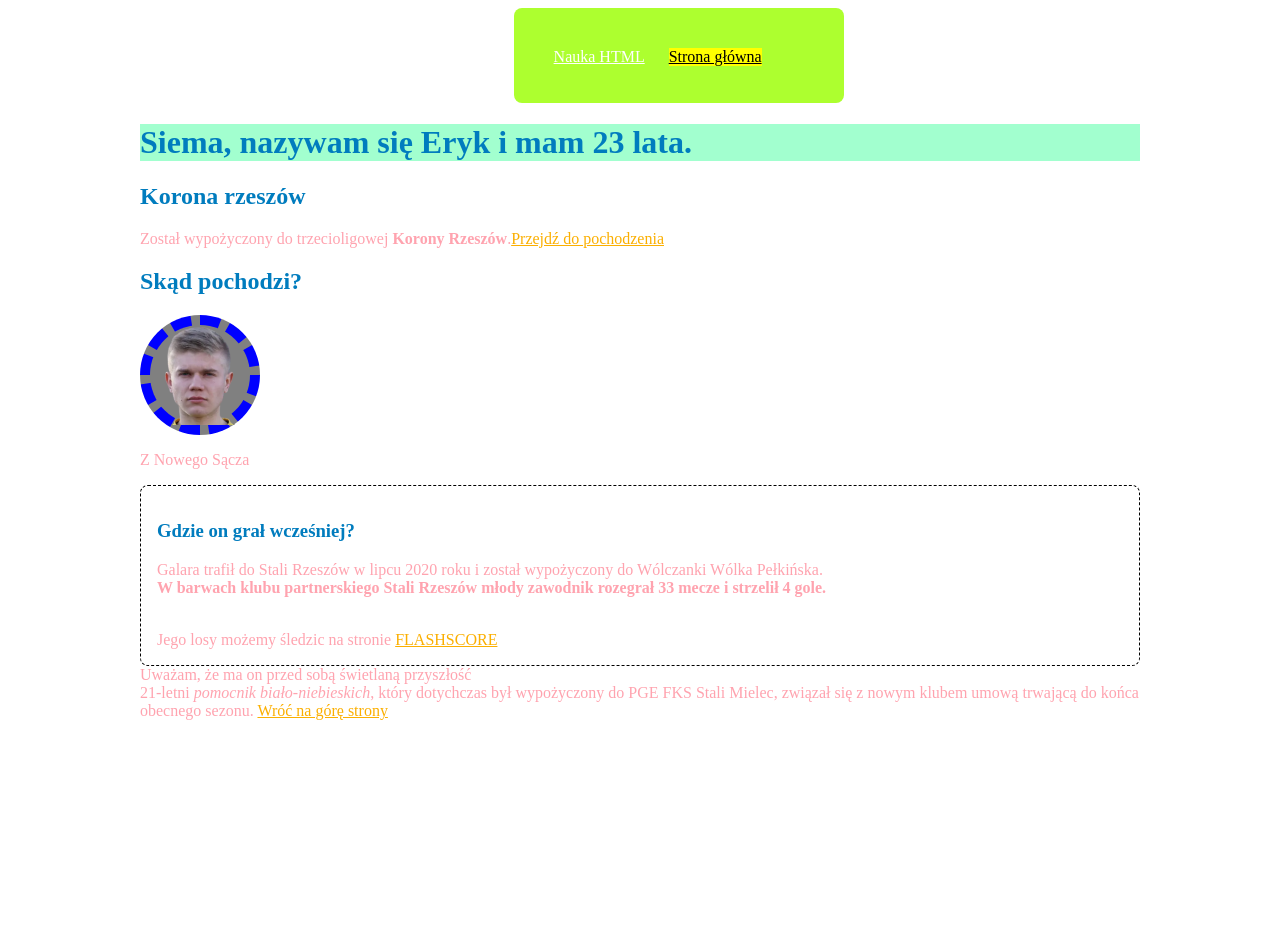
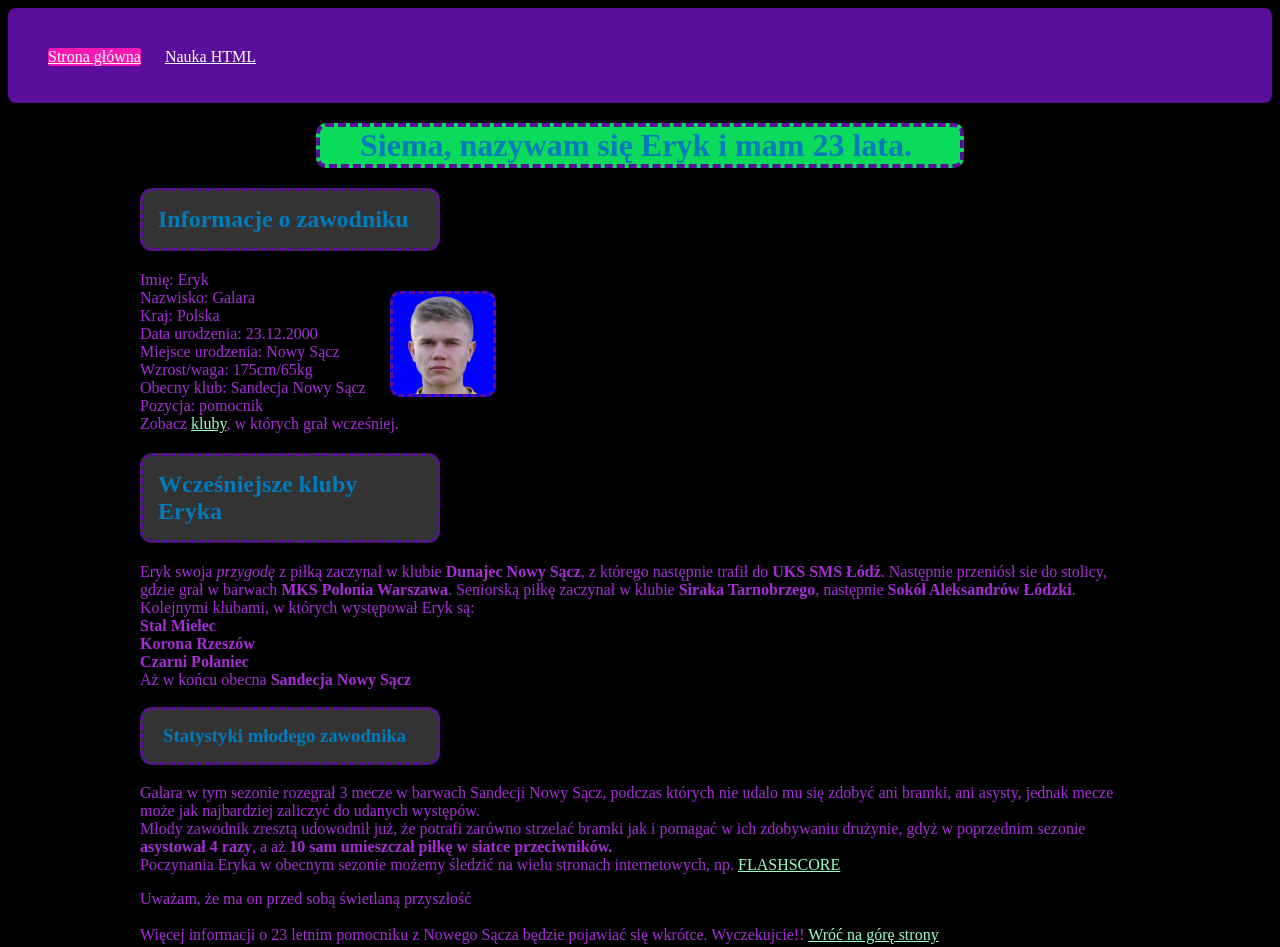
Before and after one commit to kacper-grudzinski/homepage, a plain HTML site: page index.html in a window 1280 px wide. Before the commit the page ends 800 px from the top, so only its background shows below. Drawn offline with Linux system fonts and the light colour scheme.

Commit message:
general page change

```diff
--- a/index.html
+++ b/index.html
@@ -9,61 +9,65 @@
 
   <body>
     <header class="header">
-      <nav class="navigation">
-        <a class="navigation__link" href="nauka-html.html">Nauka HTML</a>
-        <a class="navigation__link navigation__link--homepage" href="index.html"
+      <nav class="header-navigation">
+        <a
+          class="header-navigation__link header-navigation__link--homepage"
+          href="index.html"
           >Strona główna</a
         >
+        <a class="header-navigation__link" href="nauka-html.html">Nauka HTML</a>
       </nav>
     </header>
 
     <main class="main">
-      <header id="TOP">
-        <h1 class="main-heading main-heading--js"><strong> Eryk Galara - strona główna</strong></h1>
+      <header class="main-header" id="TOP">
+        <h1 class="main-heading main-heading--js">
+          <strong> Eryk Galara - strona zawodnika</strong>
+        </h1>
       </header>
-      <section>
-        <h2 class="hotpink-header">Korona rzeszów</h2>
+      <section class="first-section">
+        <h2 class="hotpink-header"><strong>Informacje o zawodniku</strong></h2>
         <p>
-          Został wypożyczony do trzecioligowej <b>Korony Rzeszów</b>.<a
-            href="#pochodzenie"
-            >Przejdź do pochodzenia</a
-          >
+          <div class=eryk-photo><img src="eryk.png" alt="Zwykly Eryk" /></div>
+          Imię: Eryk
+          <br>Nazwisko: Galara
+          <br>Kraj: Polska
+          <br>Data urodzenia: 23.12.2000
+          <br>Miejsce urodzenia: Nowy Sącz
+          <br>Wzrost/waga: 175cm/65kg
+          <br>Obecny klub: Sandecja Nowy Sącz
+          <br>Pozycja: pomocnik
+          <br>Zobacz <a href="#kluby">kluby</a>, w których grał wcześniej.
+        </a>
         </p>
       </section>
 
-      <section id="pochodzenie">
-        <h2>Skąd pochodzi?</h2>
-        <div class="box">
-          <img src="eryk.png" alt="Zwykly Eryk" />
-        </div>
-        <p>Z Nowego Sącza</p>
+      <section class="second-section" id="kluby">
+        <h2 class="hotpink-header">Wcześniejsze kluby Eryka</h2>
+        <p>Eryk swoja <em>przygodę</em> z piłką zaczynał w klubie <b>Dunajec Nowy Sącz</b>, z którego następnie trafił do <b>UKS SMS Łódź</b>. Następnie przeniósł sie do stolicy, gdzie grał w barwach <b>MKS Polonia Warszawa</b>. Seniorską piłkę zaczynał w klubie <b>Siraka Tarnobrzego</b>, następnie <b>Sokół Aleksandrów Łódzki</b>. Kolejnymi klubami, w których występował Eryk są: <br><b>Stal Mielec</b> <br><b>Korona Rzeszów</b> <br><b>Czarni Połaniec</b> <br>Aż w końcu obecna <b>Sandecja Nowy Sącz</b></p>
 
-        <article class="favourite-heading favourite-heading--special">
-          <h3 class="hotpink-header">Gdzie on grał wcześniej?</h3>
+        <article class="description">
+          <h3 class="hotpink-header hotpink-header--special">
+            Statystyki młodego zawodnika
+          </h3>
 
           <p>
-            Galara trafił do Stali Rzeszów w lipcu 2020 roku i został
-            wypożyczony do Wólczanki Wólka Pełkińska.<br />
-            <strong
-              >W barwach klubu partnerskiego Stali Rzeszów młody zawodnik
-              rozegrał 33 mecze i strzelił 4 gole.</strong
-            >
-          </p>
-          <br />Jego losy możemy śledzic na stronie
+            Galara w tym sezonie rozegrał 3 mecze w barwach Sandecji Nowy Sącz, podczas których nie udalo mu się zdobyć ani bramki, ani asysty, jednak mecze może jak najbardziej zaliczyć do udanych występów.<br />
+            Młody zawodnik zresztą udowodnił już, że potrafi zarówno strzelać bramki jak i pomagać w ich zdobywaniu drużynie, gdyż w poprzednim sezonie <b>asystował 4 razy</b>, a aż <b>10 sam umieszczał piłkę w siatce przeciwników.</b>
+
+          <br />Poczynania Eryka w obecnym sezonie możemy śledzić na wielu stronach internetowych, np.
           <a href="https://www.flashscore.pl/zawodnik/galara-eryk/WKoRtkVL/"
             >FLASHSCORE</a
           >
+        </p>
         </article>
 
-        <div class="empty-box__js">
-
-        </div>
+        <div class="empty-box__js"></div>
       </section>
     </main>
-    <footer class="footer">
-      21-letni <em>pomocnik biało-niebieskich</em>, który dotychczas był
-      wypożyczony do PGE FKS Stali Mielec, związał się z nowym klubem umową
-      trwającą do końca obecnego sezonu. <a href="#TOP">Wróć na górę strony</a>
+    <br><footer class="footer">
+      Więcej informacji o 23 letnim pomocniku z Nowego Sącza będzie pojawiać się wkrótce. Wyczekujcie!!
+ <a href="#TOP">Wróć na górę strony</a>
     </footer>
     <script src="main.js"></script>
   </body>
--- a/style.css
+++ b/style.css
@@ -1,16 +1,16 @@
 body {
-  background: #ffffff;
+  background: black;
 }
 
 section {
-  color: #ffa3af;
+  color: #a62dd6;
 }
 
 h1 {
-  color: #007cbe;
+  color: #047bbb;
 }
 p {
-  color: #ffa3af;
+  color: #a62dd6;
 }
 h2 {
   color: #007cbe;
@@ -19,50 +19,58 @@ h3 {
   color: #007cbe;
 }
 footer {
-  color: #ffa3af;
+  color: #a62dd6;
 }
 
 .hotpink-header {
+  background: rgb(51, 51, 51);
   color: #007cbe;
+  box-sizing: border-box;
+  width: 300px;
+  padding: 15px 15px 15px 15px;
+  border-radius: 12px;
+  border: 3px dashed rgb(91, 13, 155);
 }
 
-#TOP {
-  background: #a2ffcf;
+.hotpink-header--special {
+padding-left: 20px;
+}
+
+.main-heading {
+  background: rgb(10, 219, 90);
+  border: 4px dashed rgb(91, 13, 155);
+  border-radius: 10px;
+  max-width: 600px;
+  margin: 20px auto;
+  padding-left: 40px;
 }
 
 a {
-  color: #fbaf00;
+  color: rgb(156, 255, 194);
 }
 
 .header-link {
   color: #ffa3af;
 }
 
-.box {
-  background: gray;
-  width: 100px;
-  height: 100px;
-  border: 10px dashed blue;
-  border-radius: 50%;
-}
-
-.navigation {
-  background: greenyellow;
+.header-navigation {
+  background: rgb(91, 13, 155);
   height: 15px;
-  width: 250px;
+  max-width: 100%;
   padding: 40px;
   border-radius: 8px;
 }
 
-.navigation__link {
+.header-navigation__link {
   color: white;
   display: inline-block;
   margin-right: 20px;
 }
 
-.navigation__link--homepage {
-  background: yellow;
-  color: black;
+.header-navigation__link--homepage {
+  background: rgb(247, 24, 180);
+  color: #ffffff;
+  border-radius: 3px;
 }
 
 .favourite-heading {
@@ -88,12 +96,22 @@ a {
   margin: 0 auto;
 }
 
-.header {
-  max-width: 1000px;
-  margin: 0 40%;
-}
-
 .footer {
   max-width: 1000px;
   margin: 0 auto;
 }
+
+.eryk-photo {
+  width: 100px;
+  height: 100px;
+  background: blue;
+  border: 3px dashed rgb(91, 13, 155);
+  border-radius: 10px;
+  position: absolute;
+  margin-left: 25%;
+  margin-top: 2%;
+}
+
+.first-section {
+  position: relative;
+}
```
